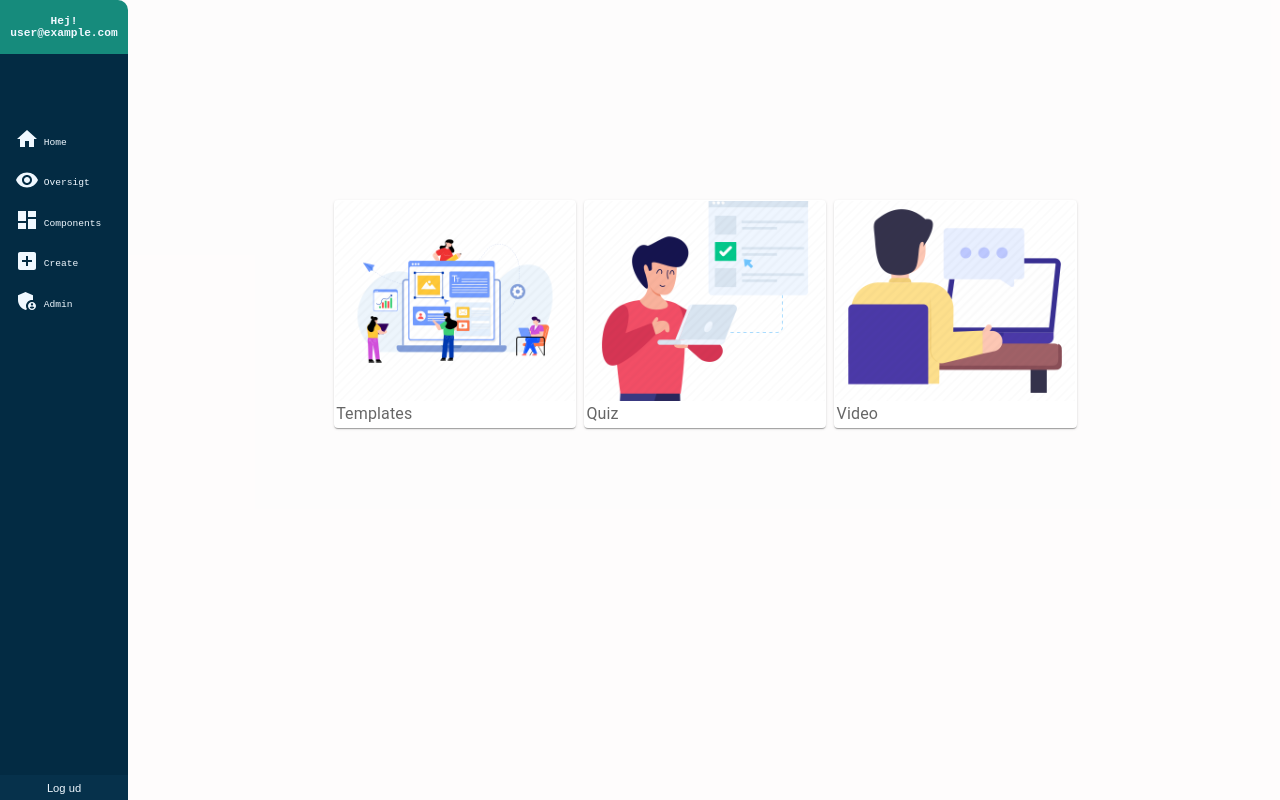
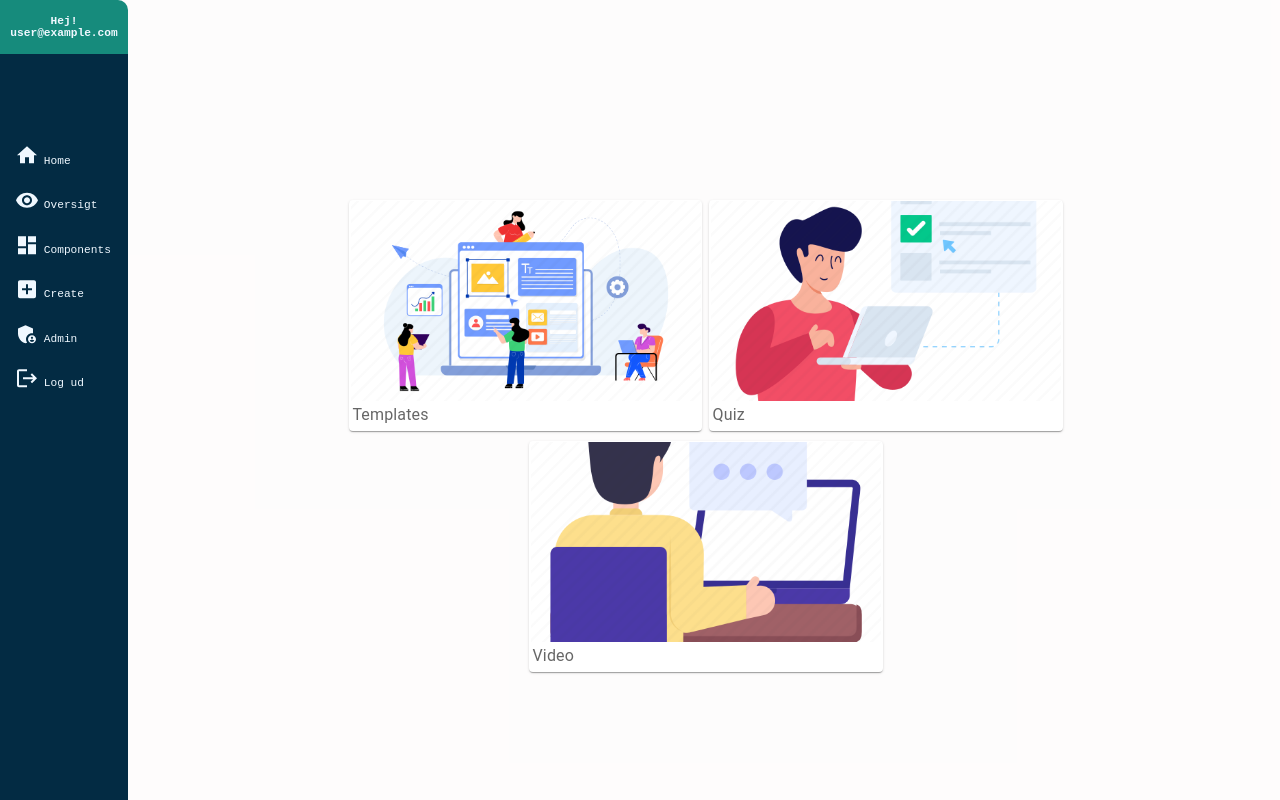
Before and after one commit to FU-ITU/Moodlewebshare, a Next.js app: page /components in a window 1280 px wide. Built offline with nearby package versions, Linux system fonts and the light colour scheme; no server answers; sample sign-in values are in the browser's storage.

Commit message:
diverse stylings

```diff
--- a/components/nav/mobile-nav.js
+++ b/components/nav/mobile-nav.js
@@ -1,38 +1,43 @@
 import Link from "next/link";
 import Signout from "@/components/nav/signout";
-import MenuIcon from '@mui/icons-material/Menu';
+import MenuIcon from "@mui/icons-material/Menu";
 import HomeIcon from "@mui/icons-material/Home";
 import AdminPanelSettingsIcon from "@mui/icons-material/AdminPanelSettings";
 import LoginIcon from "@mui/icons-material/Login";
 import AddBoxIcon from "@mui/icons-material/AddBox";
 import DashboardIcon from "@mui/icons-material/Dashboard";
 import RemoveRedEyeIcon from "@mui/icons-material/RemoveRedEye";
+import { useAuthContext } from "@/firebase/auth/authcontext";
 
-
-
-const handClick = () =>{
+const handClick = () => {
   var nav = document.getElementById("mobile-navigation");
   if (nav.style.display === "flex") {
     nav.style.display = "none";
   } else {
     nav.style.display = "flex";
   }
-}
+};
 
-const HandleClose = () =>{
-  var nav = document.getElementById("mobile-navigation").style.display = "none";
-}
-
-
+const HandleClose = () => {
+  var nav = (document.getElementById("mobile-navigation").style.display =
+    "none");
+};
 
 export default function MobileNav({ props }) {
+  const user = useAuthContext();
   return (
     <>
-       <MenuIcon onClick={handClick} className="burger-icon" id="burger-icon"></MenuIcon>
-        <div  onClick={HandleClose} className="mobile-navigation" id="mobile-navigation">
-
-        <div className="profile-top-section">
-        </div>
+      <MenuIcon
+        onClick={handClick}
+        className="burger-icon"
+        id="burger-icon"
+      ></MenuIcon>
+      <div
+        onClick={HandleClose}
+        className="mobile-navigation"
+        id="mobile-navigation"
+      >
+        <div className="profile-top-section"></div>
         <Link className="nav-link" href="/">
           <HomeIcon></HomeIcon>
           <p>Home</p>
@@ -53,16 +58,19 @@ export default function MobileNav({ props }) {
           <AdminPanelSettingsIcon></AdminPanelSettingsIcon>
           <p>Admin</p>
         </Link>
+        {user != null ? (
+          <Signout></Signout>
+        ) : (
           <Link className="nav-link" href="/signin">
             <LoginIcon></LoginIcon>
             <p>Login</p>
           </Link>
+        )}
       </div>
       <div className="profile-section">
         {/* <Signout></Signout> */}
         {/* <LogoutIcon></LogoutIcon> */}
       </div>
-
     </>
   );
 }
--- a/components/nav/navside.js
+++ b/components/nav/navside.js
@@ -52,8 +52,6 @@ export default function Navside({ children }) {
           ) : (
             console.log(user)
           )}
-        </div>
-        <div className="profile-section">
           {(user != null ? <Signout></Signout> : null)}
         </div>
       </aside>
--- a/components/nav/signout.js
+++ b/components/nav/signout.js
@@ -1,4 +1,6 @@
 import { getAuth, signOut } from "firebase/auth";
+import { Logout } from "@mui/icons-material";
+import Link from "next/link";
 
 function HandleClick() {
   const auth = getAuth();
@@ -17,7 +19,7 @@ function HandleClick() {
 export default function Signout({ children }) {
   return (
     <>
-      <button className="sign-out" onClick={() => HandleClick()}> Log ud</button>
+      <Link className="nav-link"  href="" onClick={() => HandleClick()}> <Logout></Logout> <p>Log ud</p></Link>
     </>
   );
 }
--- a/pages/components/templates/index.js
+++ b/pages/components/templates/index.js
@@ -39,8 +39,8 @@ export default function Templates({ props }) {
             </div>
 
             <div className="frontpage-grid">
+            <h2 className="center-h1">Dine resultater:</h2>
               <div className="page-content">
-                <h2 className="center-h1">Dine resultater:</h2>
                 <div className="page-content-link-grid">
                   {Query.map(function (Query, key = 0) {
                     key++;
@@ -61,8 +61,9 @@ export default function Templates({ props }) {
           <div className="search-panel">
             <Search data={Data} query={changeQuery}></Search>
           </div>
+
+          <div className="frontpage-grid">
           <h1 className="center-h1">Templates</h1>
-          <div className="frontpage-grid">
             <div className="page-content">
               <div className="page-content-link-grid">
                 {Data.result.map(function (Data, key = 0) {
--- a/pages/displaypost/singlepost.js
+++ b/pages/displaypost/singlepost.js
@@ -39,7 +39,7 @@ function DisplaySinglePost({ props }) {
                     {contentItem.type === "Imagecontent" && (
                       <div>
                         <h4>Image content</h4>
-                        <img src={ "../images/"+contentItem.content} alt="Image" />
+                        <img src={ "../"+contentItem.content} alt="Image" />
                       </div>
                     )}
 
@@ -55,7 +55,7 @@ function DisplaySinglePost({ props }) {
             ))}
              <h3>Creator: {data.creator}</h3>
           </div>
-          <Link href={link}> update</Link>
+          <Link  className="button-update"href={link}> update</Link>
 
 
         </div>
--- a/styles/globals.css
+++ b/styles/globals.css
@@ -359,7 +359,7 @@ input[type='checkbox'] {
     text-decoration: none;
     padding: 1%;
     max-width: 10%;
-    min-width: 200px;
+    min-width: 300px;
 
 
     p {
@@ -429,7 +429,7 @@ input[type='checkbox'] {
   justify-content: center;
 
   .page-content-link-grid {
-    width: 70%;
+    width: 60%;
   }
 
 }
@@ -474,8 +474,8 @@ input[type='checkbox'] {
   width: 100%;
 
   div {
-    max-width: 230px;
-    min-width: 240px;
+    max-width: 300px;
+    min-width: 350px;
     padding: 0.5%;
 
 
--- a/styles/navigation.css
+++ b/styles/navigation.css
@@ -17,12 +17,23 @@
 .sideNavigation {
     padding: 10% 2%;
     display: flex;
-    font-size: 0.6rem;
+    font-size: 0.7rem;
     flex-direction: column;
     align-items: flex-start;
     transform: translateY(25%);
     width: 100%;
     overflow: hidden;
+}
+
+.button-update{
+    font-family: 'Courier New', Courier, monospace;
+    text-decoration: none;
+    height: 20px;
+    border-bottom: solid;
+    border-width: 1px;
+    border-color: #032b43;
+    color: #032b43;
+
 }
 
 .sideNavigation a {
@@ -98,7 +109,7 @@
     padding: 10% 0% 5%;
     position: fixed;
     right: 0;
-    margin-right: 15%;
+    margin-right: 5%;
 }
 
 .nav-subpage a {
```
Lines whose indentation alone changed are shown as unchanged.
